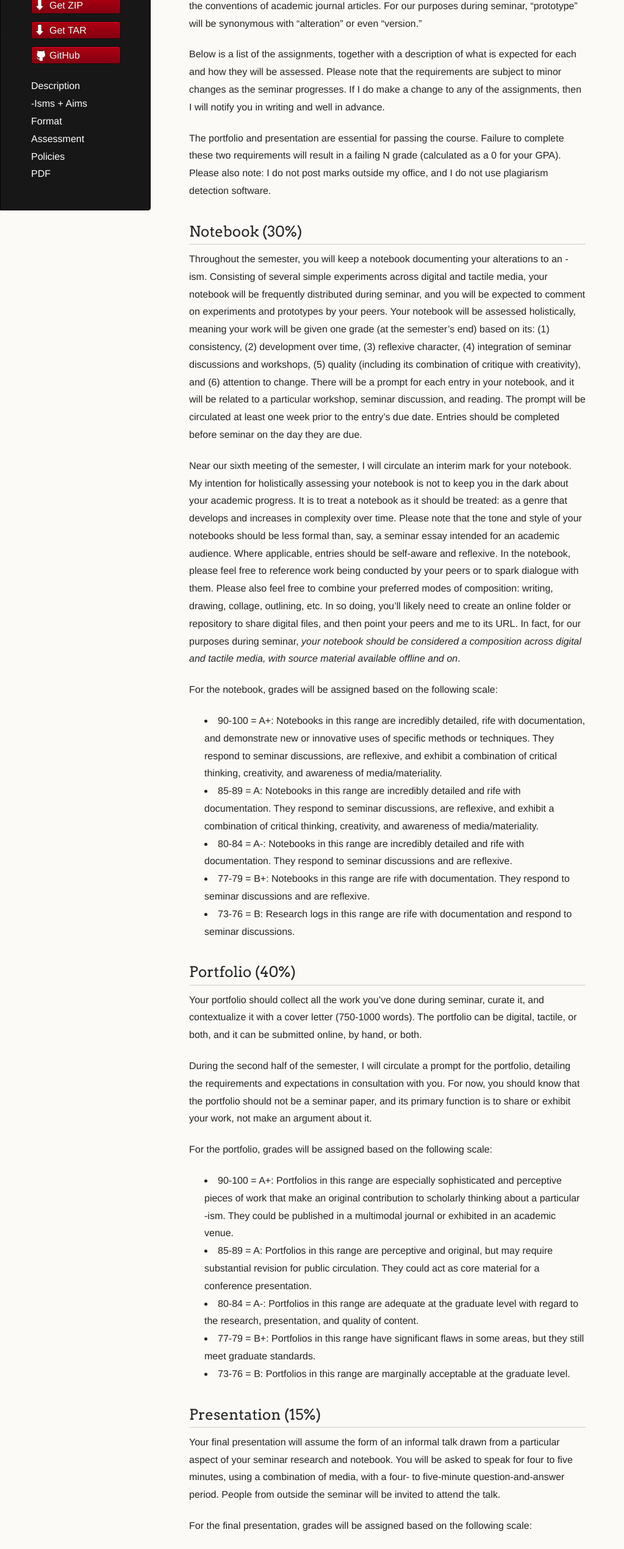
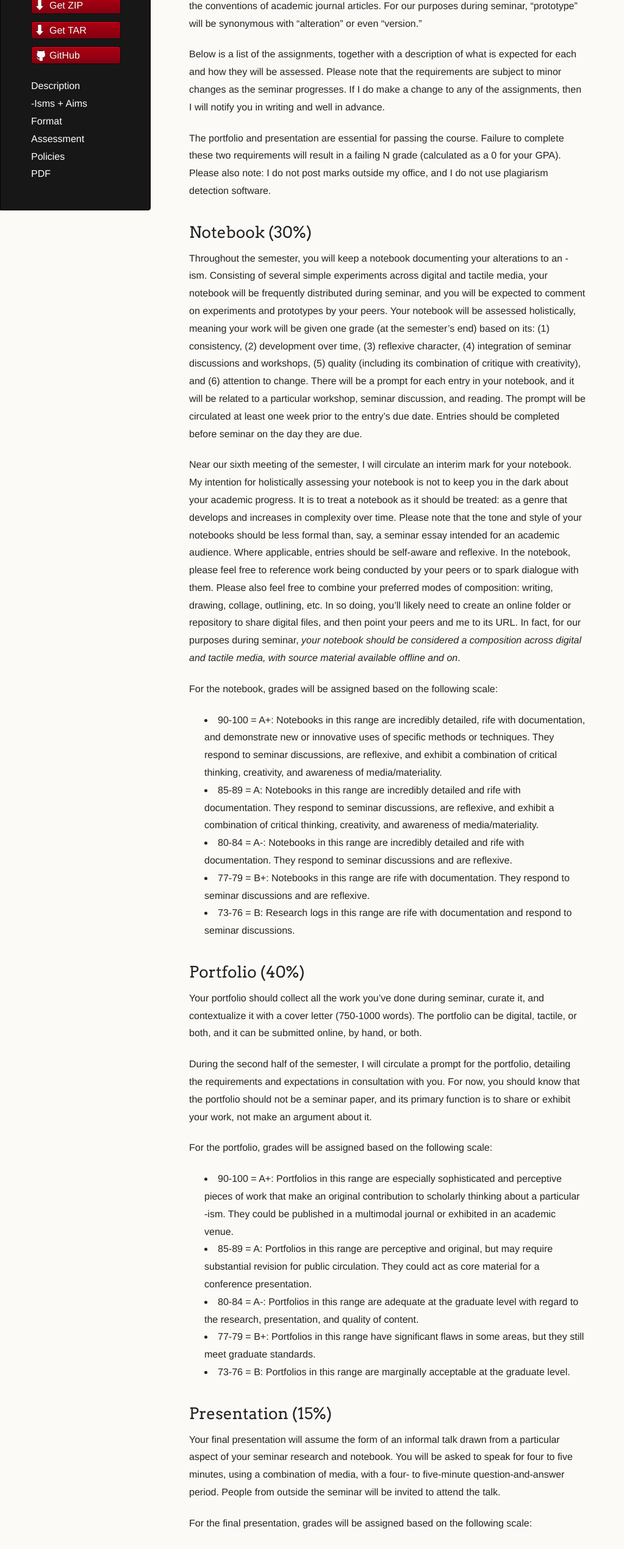
Before and after one commit to jentery/508, a plain HTML site: page assessment.html in a window 1280 px wide. Shown: the part 240-2780 px from the top of the page at 61% size, without its empty margins (0-1023 px from the left). Drawn offline with Linux system fonts and the light colour scheme.

Commit message:
Update assessment.html

```diff
--- a/assessment.html
+++ b/assessment.html
@@ -32,7 +32,7 @@
 <p>You will be required to keep entries in a notebook, create your own prototypes of a historical text (as part of the notebook), give a presentation, and compile a portfolio, which will integrate your prototypes into a collection of observations about your selected -ism. These portfolios will treat prototypes as evocative objects for describing your text, reflecting on your work, and projecting toward next steps. They will not act as seminar papers or follow the conventions of academic journal articles. For our purposes during seminar, “prototype” will be synonymous with “alteration” or even “version.”</p>
 <p>Below is a list of the assignments, together with a description of what is expected for each and how they will be assessed. Please note that the requirements are subject to minor changes as the seminar progresses. If I do make a change to any of the assignments, then I will notify you in writing and well in advance.</p>
 <p>The portfolio and presentation are essential for passing the course. Failure to complete these two requirements will result in a failing N grade (calculated as a 0 for your GPA). Please also note: I do not post marks outside my office, and I do not use plagiarism detection software.</p>
-<h2 id="notebook-30">Notebook (30%)</h2>
+<h1 id="notebook-30">Notebook (30%)</h1>
 <p>Throughout the semester, you will keep a notebook documenting your alterations to an -ism. Consisting of several simple experiments across digital and tactile media, your notebook will be frequently distributed during seminar, and you will be expected to comment on experiments and prototypes by your peers. Your notebook will be assessed holistically, meaning your work will be given one grade (at the semester’s end) based on its: (1) consistency, (2) development over time, (3) reflexive character, (4) integration of seminar discussions and workshops, (5) quality (including its combination of critique with creativity), and (6) attention to change. There will be a prompt for each entry in your notebook, and it will be related to a particular workshop, seminar discussion, and reading. The prompt will be circulated at least one week prior to the entry’s due date. Entries should be completed before seminar on the day they are due.</p>
 <p>Near our sixth meeting of the semester, I will circulate an interim mark for your notebook. My intention for holistically assessing your notebook is not to keep you in the dark about your academic progress. It is to treat a notebook as it should be treated: as a genre that develops and increases in complexity over time. Please note that the tone and style of your notebooks should be less formal than, say, a seminar essay intended for an academic audience. Where applicable, entries should be self-aware and reflexive. In the notebook, please feel free to reference work being conducted by your peers or to spark dialogue with them. Please also feel free to combine your preferred modes of composition: writing, drawing, collage, outlining, etc. In so doing, you’ll likely need to create an online folder or repository to share digital files, and then point your peers and me to its URL. In fact, for our purposes during seminar, <em>your notebook should be considered a composition across digital and tactile media, with source material available offline and on</em>.</p>
 <p>For the notebook, grades will be assigned based on the following scale:</p>
@@ -43,7 +43,7 @@
 <li>77-79 = B+: Notebooks in this range are rife with documentation. They respond to seminar discussions and are reflexive.<br /></li>
 <li>73-76 = B: Research logs in this range are rife with documentation and respond to seminar discussions.</li>
 </ul>
-<h2 id="portfolio-40">Portfolio (40%)</h2>
+<h1 id="portfolio-40">Portfolio (40%)</h1>
 <p>Your portfolio should collect all the work you’ve done during seminar, curate it, and contextualize it with a cover letter (750-1000 words). The portfolio can be digital, tactile, or both, and it can be submitted online, by hand, or both.</p>
 <p>During the second half of the semester, I will circulate a prompt for the portfolio, detailing the requirements and expectations in consultation with you. For now, you should know that the portfolio should not be a seminar paper, and its primary function is to share or exhibit your work, not make an argument about it.</p>
 <p>For the portfolio, grades will be assigned based on the following scale:</p>
@@ -54,7 +54,7 @@
 <li>77-79 = B+: Portfolios in this range have significant flaws in some areas, but they still meet graduate standards.<br /></li>
 <li>73-76 = B: Portfolios in this range are marginally acceptable at the graduate level.</li>
 </ul>
-<h2 id="presentation-15">Presentation (15%)</h2>
+<h1 id="presentation-15">Presentation (15%)</h1>
 <p>Your final presentation will assume the form of an informal talk drawn from a particular aspect of your seminar research and notebook. You will be asked to speak for four to five minutes, using a combination of media, with a four- to five-minute question-and-answer period. People from outside the seminar will be invited to attend the talk.</p>
 <p>For the final presentation, grades will be assigned based on the following scale:</p>
 <ul>
@@ -64,7 +64,7 @@
 <li>77-79 = B+: Presentations in this range demonstrate what was learned during the semester and provide recognizable evidence of that learning. They do not visibly rely much (if at all) on reading a prepared text.<br /></li>
 <li>73-76 = B: Presentations in this range demonstrate what was learned during the semester and provide recognizable evidence of that learning.</li>
 </ul>
-<h2 id="participation-15">Participation (15%)</h2>
+<h1 id="participation-15">Participation (15%)</h1>
 <p>Discussion and invested participation are central to the graduate seminar format. That said, I will assess your contributions to the seminar this semester, including questions you ask, your involvement in workshops, your investment and role in dialogue, and your familiarity with the readings at hand. Near our sixth meeting, I will circulate interim participation grades.</p>
 <p>For your participation mark, grades will be assigned based on the following scale:</p>
 <ul>
```
